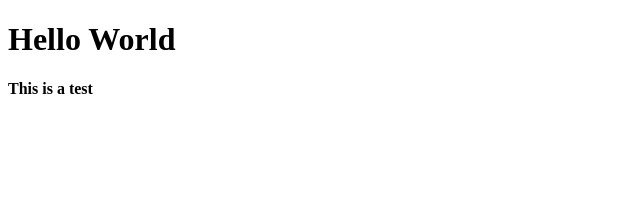
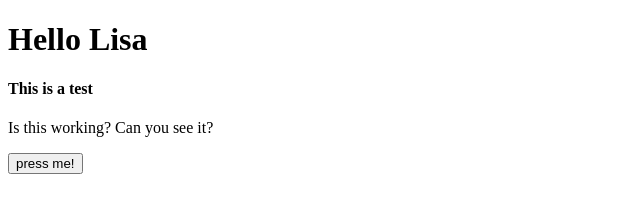
Before and after one commit to suzannaaltman/soloExpress1, a website: page index.html in a window 1280 px wide. Shown: the whole page, without its empty margins (0-640 px from the left). Drawn offline with Linux system fonts and the light colour scheme.

Commit message:
added index.html and refined app.js

```diff
--- a/app.js
+++ b/app.js
@@ -10,3 +10,8 @@ app.listen(port, function(){
 app.get('/', function(req, res){
   res.sendFile(path.join(__dirname, './index.html'));
 });
+
+app.post('/', function(req, res) {
+  console.log('received a post request!');
+  res.sendStatus(204);
+});
--- a/index.html
+++ b/index.html
@@ -5,7 +5,10 @@
     <title>Test Page</title>
   </head>
   <body>
-    <h1>Hello World</h1>
+    <h1>Hello Lisa</h1>
     <h4>This is a test</h4>
+    <p>Is this working? Can you see it?<p>
+
+    <a href="https://youtu.be/N9oxmRT2YWw" target="_blank"><button>press me!</button></a
   </body>
 </html>
```
